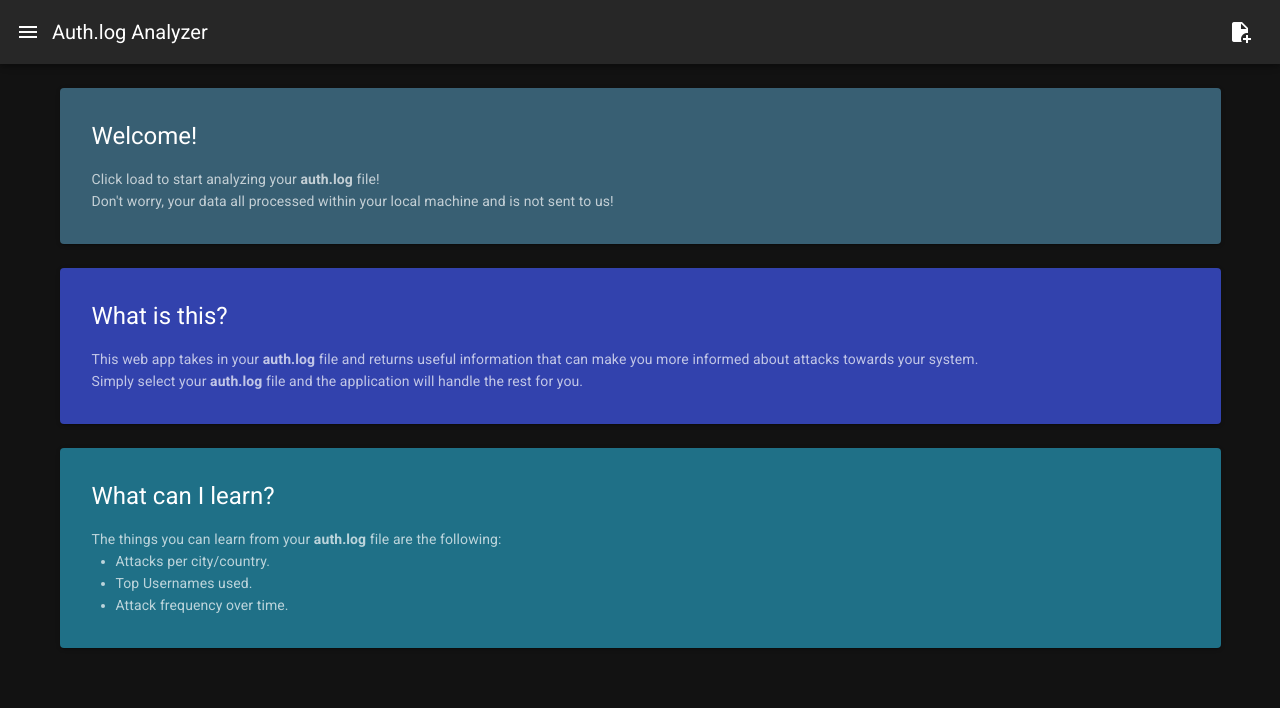
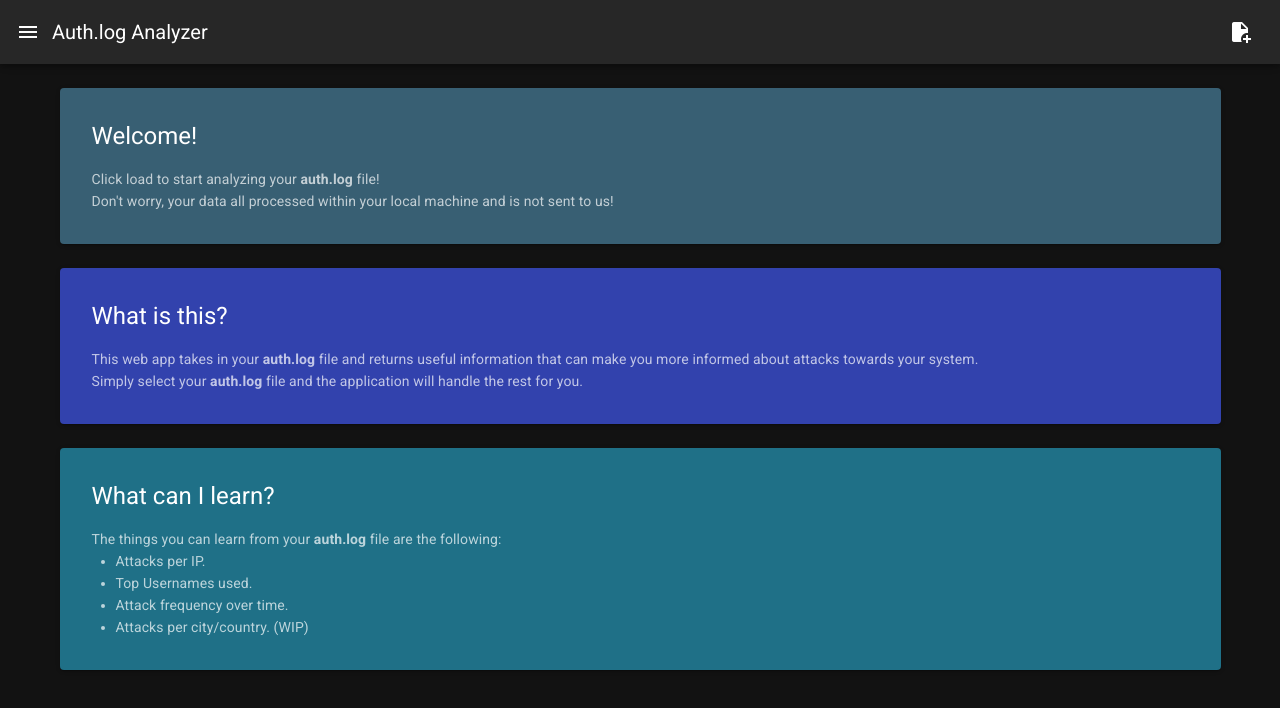
Before and after one commit to DPain/auth-log-analyzer, a Vue app: page / in a window 1280 px wide. Shown: the top 708 px of the page. Built offline with nearby package versions, Linux system fonts and the light colour scheme.

Commit message:
Description change.

```diff
--- a/src/views/Index.vue
+++ b/src/views/Index.vue
@@ -40,9 +40,10 @@ export default {
         title: "What can I learn?",
         body:
           "The things you can learn from your <b>auth.log</b> file are the following:<br>" +
-          "<ul><li>Attacks per city/country.</li>" +
+          "<ul><li>Attacks per IP.</li>" +
           "<li>Top Usernames used.</li>" +
-          "<li>Attack frequency over time.</li></ul>",
+          "<li>Attack frequency over time.</li>" +
+          "<li>Attacks per city/country. (WIP)</li></ul>",
         color: "#1F7087"
       }
     ],
```
